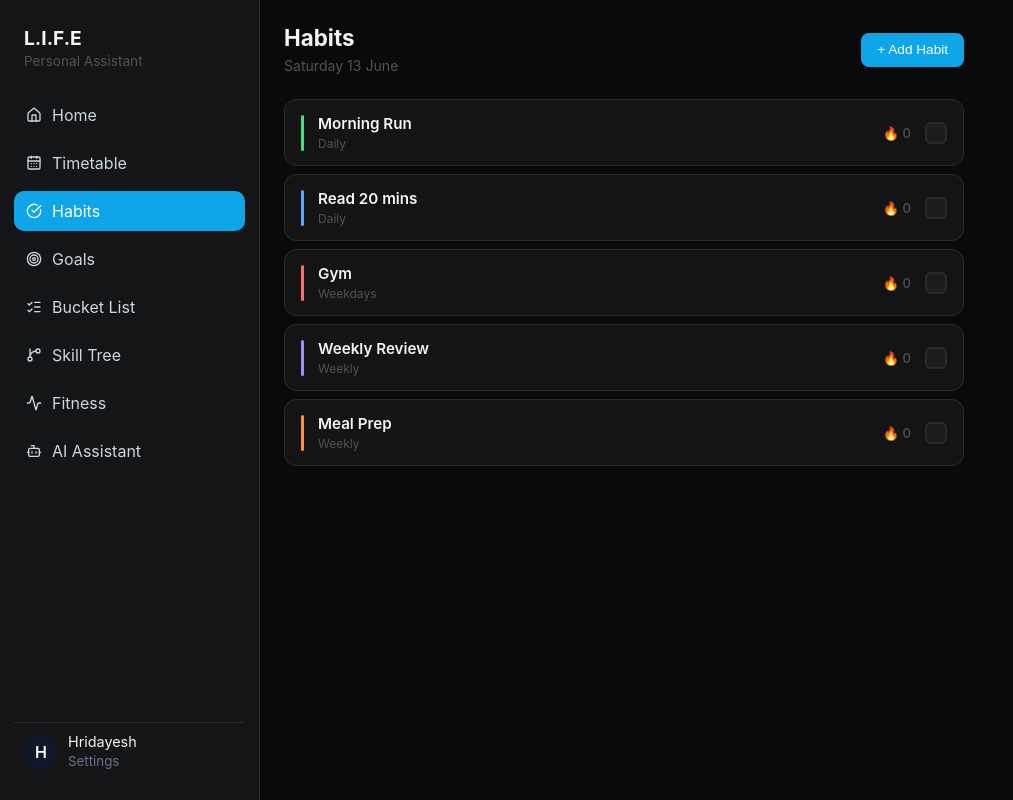
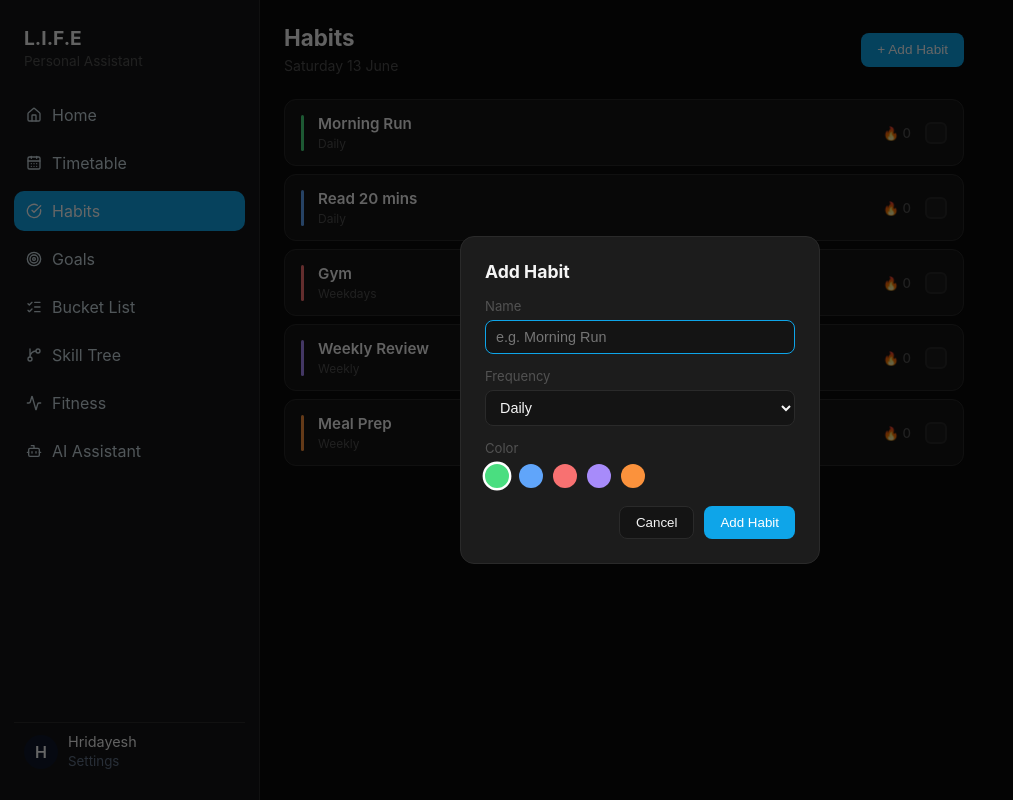
Before and after one commit to Hri-Sh/Personal-agent-assistant, a React (Vite) app: page /habits in a window 1280 px wide. Both pictures are taken after a click on the button "+ Add Habit". Shown: the whole page, without its empty margins (0-1013 px from the left). Built offline with nearby package versions, Linux system fonts and the light colour scheme.

Commit message:
created the add habits functionality and styled it

```diff
--- /dev/null
+++ b/src/components/AddHabitModal.css
@@ -0,0 +1,3 @@
+/* Reuses .modal-overlay, .modal, .modal-actions, .color-picker, .color-dot,
+   .cancel-btn, .submit-btn from AddEventModal.css — no duplicates needed here.
+   Add any AddHabitModal-specific overrides below if needed. */
--- /dev/null
+++ b/src/components/AddHabitModal.jsx
@@ -0,0 +1,79 @@
+import { useState } from 'react'
+import './AddHabitModal.css'
+
+const COLORS = [
+  { label: 'Green',  value: '#4ade80' },
+  { label: 'Blue',   value: '#60a5fa' },
+  { label: 'Red',    value: '#f87171' },
+  { label: 'Purple', value: '#a78bfa' },
+  { label: 'Orange', value: '#fb923c' },
+]
+
+export default function AddHabitModal({ onAdd, onClose }) {
+  const [form, setForm] = useState({
+    name: '',
+    frequency: 'daily',
+    color: '#4ade80',
+  })
+
+  function set(key, value) {
+    setForm(f => ({ ...f, [key]: value }))
+  }
+
+  function handleSubmit(e) {
+    e.preventDefault()
+    if (!form.name.trim()) return
+    onAdd({ ...form, id: Date.now(), completedDates: [] })
+    onClose()
+  }
+
+  return (
+    <div className="modal-overlay" onClick={onClose}>
+      <div className="modal" onClick={e => e.stopPropagation()}>
+        <h3>Add Habit</h3>
+        <form onSubmit={handleSubmit}>
+          <label>
+            Name
+            <input
+              type="text"
+              value={form.name}
+              onChange={e => set('name', e.target.value)}
+              placeholder="e.g. Morning Run"
+              autoFocus
+            />
+          </label>
+
+          <label>
+            Frequency
+            <select value={form.frequency} onChange={e => set('frequency', e.target.value)}>
+              <option value="daily">Daily</option>
+              <option value="weekdays">Weekdays</option>
+              <option value="weekly">Weekly</option>
+            </select>
+          </label>
+
+          <label>
+            Color
+            <div className="color-picker">
+              {COLORS.map(c => (
+                <button
+                  key={c.value}
+                  type="button"
+                  className={`color-dot ${form.color === c.value ? 'selected' : ''}`}
+                  style={{ background: c.value }}
+                  aria-label={c.label}
+                  onClick={() => set('color', c.value)}
+                />
+              ))}
+            </div>
+          </label>
+
+          <div className="modal-actions">
+            <button type="button" className="cancel-btn" onClick={onClose}>Cancel</button>
+            <button type="submit" className="submit-btn">Add Habit</button>
+          </div>
+        </form>
+      </div>
+    </div>
+  )
+}
--- a/src/pages/Habits.jsx
+++ b/src/pages/Habits.jsx
@@ -1,5 +1,6 @@
 import { useState } from 'react'
 import './Habits.css'
+import AddHabitModal from '../components/AddHabitModal'
 
 const MOCK_HABITS = [
   { id: 1, name: 'Morning Run',   frequency: 'daily',    color: '#4ade80', completedDates: [] },
@@ -12,6 +13,7 @@ const MOCK_HABITS = [
 export default function Habits() {
   const today = new Date().toLocaleDateString('en-CA') // 'YYYY-MM-DD'
   const [habits, setHabits] = useState(MOCK_HABITS)
+  const [showModal, setShowModal] = useState(false)
 
   function calcStreak(completedDates) {
     let streak = 0
@@ -50,7 +52,7 @@ export default function Habits() {
             {new Date().toLocaleDateString('en-AU', { weekday: 'long', day: 'numeric', month: 'long' })}
           </span>
         </div>
-        <button className="add-habit-btn">+ Add Habit</button>
+        <button className="add-habit-btn" onClick={() => setShowModal(true)}>+ Add Habit</button>
       </div>
 
       <div className="habits-list">
@@ -71,6 +73,12 @@ export default function Habits() {
           </div>
         ))}
       </div>
+      {showModal && (
+        <AddHabitModal
+          onAdd={habit => setHabits(prev => [...prev, habit])}
+          onClose={() => setShowModal(false)}
+        />
+      )}
     </div>
   )
 }
```
